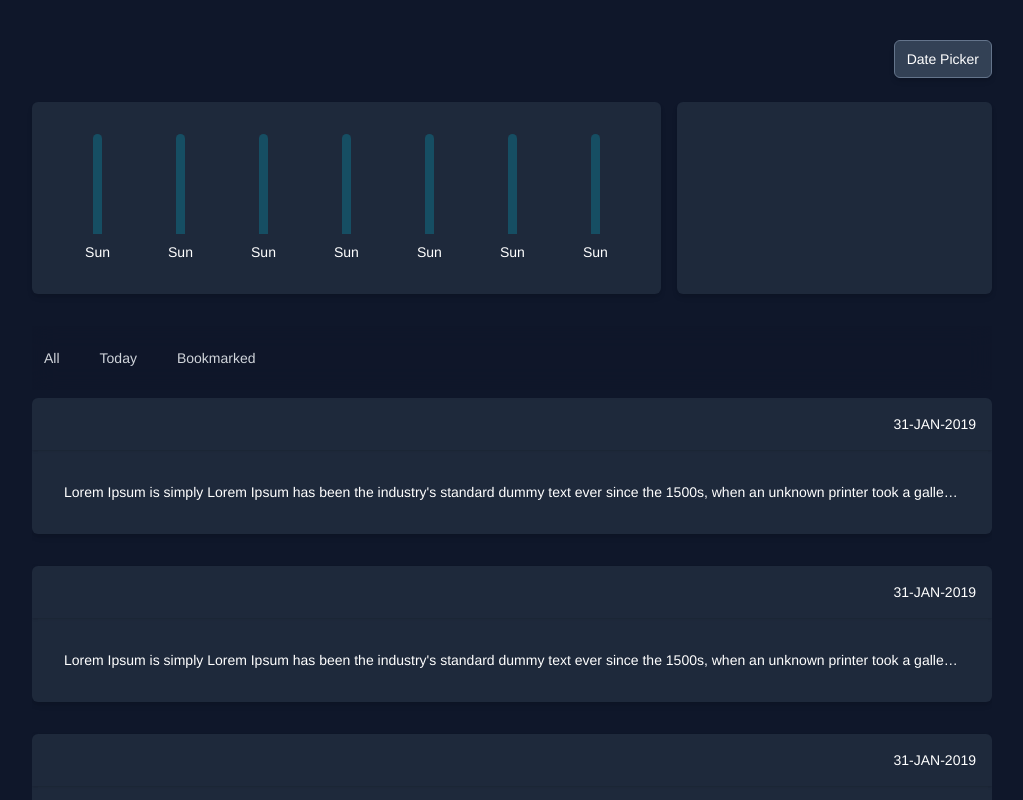
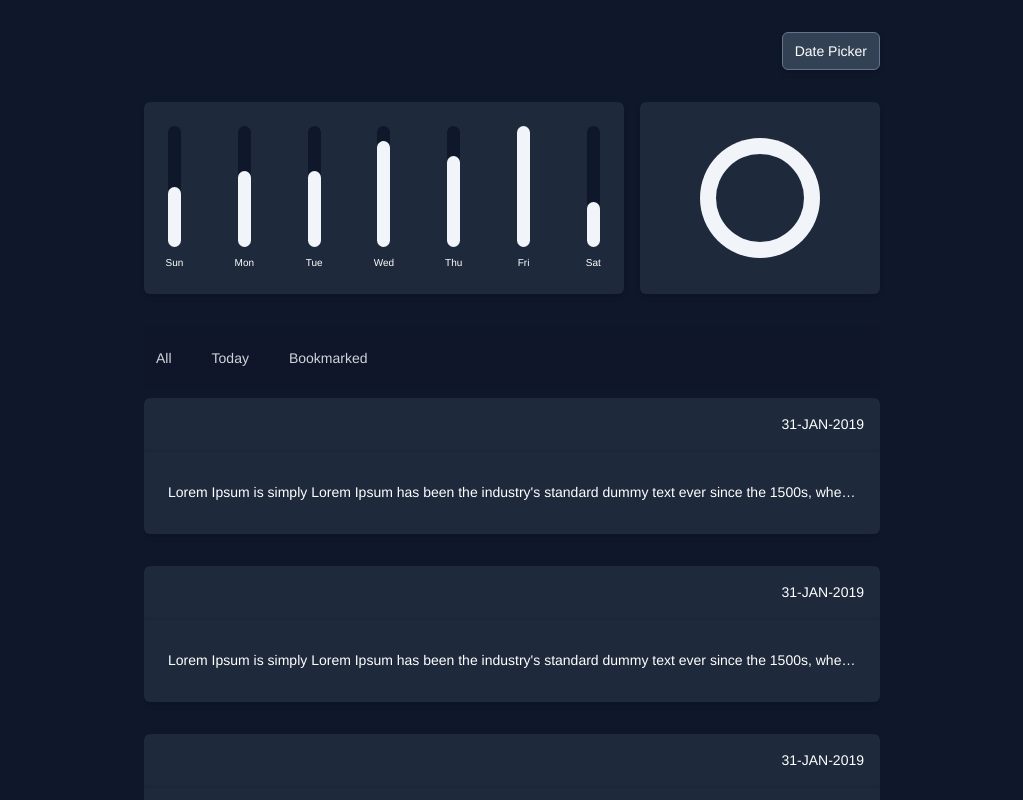
Before and after one commit to iamrhm/dream-catcher, a Vue app: page / in a window 1280 px wide. Shown: the top 800 px of the page, without its empty margins (128-1151 px from the left). Built offline with nearby package versions, Linux system fonts and the light colour scheme.

Commit message:
style updated

```diff
--- a/src/App.vue
+++ b/src/App.vue
@@ -1,12 +1,12 @@
 <template>
-  <div class="min-h-full bg-slate-900 p-4 text-white">
-    <div class="mx-auto max-w-5xl py-6 sm:px-6 lg:px-8">
-      <div class="flex flex-row mb-6 items-center justify-end">
+  <div class="min-h-full bg-slate-900 text-white">
+    <div class="mx-auto max-w-3xl p-4 pt-8">
+      <div class="flex flex-row mb-8 items-center justify-end">
         <button class="rounded-md px-3 py-2 text-sm shadow-md border border-slate-500 hover:border-slate-400 bg-slate-700">
           Date Picker
         </button>
       </div>
-      <div class="flex flex-row h-48 mb-8">
+      <div class="flex flex-row mb-8">
         <SleepAnalysisCard />
         <SleepTrackCard />
       </div>
--- a/src/components/bar/Bar.vue
+++ /dev/null
@@ -1,18 +0,0 @@
-<template>
-  <div class="flex flex-col items-center h-full">
-    <div class="w-6/12 md:w-4/12 h-full bg-cyan-900 rounded-t-lg"></div>
-    <div class="mt-2 text-sm">
-      S<span class="hidden md:inline">un</span>
-    </div>
-  </div>
-</template>
-
-<script>
-export default {
-  name: 'Bar',
-}
-</script>
-
-<!-- Add "scoped" attribute to limit CSS to this component only -->
-<style scoped>
-</style>
--- a/src/components/cards/DreamCard.vue
+++ b/src/components/cards/DreamCard.vue
@@ -7,7 +7,7 @@
         </div>
       </div>
     </div>
-    <div class="dream-display-content p-8">
+    <div class="dream-display-content py-8 px-6">
       <p class='text-left truncate text-sm font-medium'>
         Lorem Ipsum is simply Lorem Ipsum has been the industry's standard dummy text
         ever since the 1500s, when an unknown printer took a galley of type and scrambled
@@ -18,17 +18,6 @@
         but also the leap into electronic typesetting, remaining essentially unchanged. It was
       </p>
     </div>
-    <!-- <div class = 'dream-sentiments'>
-      <div class = 'happy-sentiment'>
-        😃
-      </div>
-      <div class = 'sad-sentiment'>
-        😭
-      </div>
-      <div class = 'angry-sentiment'>
-        😡
-      </div>
-    </div> -->
   </div>
 </template>
 
--- a/src/components/cards/SleepAnalysisCard.vue
+++ b/src/components/cards/SleepAnalysisCard.vue
@@ -1,24 +1,36 @@
 <template>
-  <div class="w-2/3 mr-4 bg-slate-800 rounded-md px-4 py-8 md:p-8 shadow-md h-full">
-    <div class="flex flex-row justify-around space-x-2 md:space-x-4 h-full">
-      <Bar />
-      <Bar />
-      <Bar />
-      <Bar />
-      <Bar />
-      <Bar />
-      <Bar />
+  <div class="w-2/3 mr-4 bg-slate-800 rounded-md px-6 py-6 shadow-md h-48">
+    <div class="flex flex-row justify-between h-full">
+      <VerticalBar
+        v-for="(item, index) in items"
+        :item="item"
+        :index="index"
+        :key="item.day"
+      />
     </div>
   </div>
 </template>
 
 <script>
-import Bar from '../bar/Bar.vue'
+import VerticalBar from '../graph/VerticalBar.vue'
 
 export default {
   name: 'SleepAnalysisCard',
   components: {
-    Bar
+    VerticalBar
+  },
+  data() {
+    return {
+      items: [
+        { day: 'Sun', hour: 4 },
+        { day: 'Mon', hour: 5 },
+        { day: 'Tue', hour: 5 },
+        { day: 'Wed', hour: 7 },
+        { day: 'Thu', hour: 6 },
+        { day: 'Fri', hour: 8 },
+        { day: 'Sat', hour: 3 },
+      ]
+    }
   }
 }
 </script>
--- a/src/components/cards/SleepTrackCard.vue
+++ b/src/components/cards/SleepTrackCard.vue
@@ -1,18 +1,17 @@
 <template>
-  <div class="w-1/3 bg-slate-800 rounded-md p-8 shadow-md">
-    <div class = 'dream-display-header'>
-
-    </div>
-    <div class="dream-display-content">
-
-    </div>
-
+  <div class="w-1/3 bg-slate-800 rounded-md p-4 shadow-md flex items-center justify-center h-48">
+    <DonutCircle />
   </div>
 </template>
 
 <script>
+import DonutCircle from '../graph/DonutCircle.vue';
+
 export default {
   name: 'SleepTrackCard',
+  components: {
+    DonutCircle,
+  }
 }
 </script>
 
--- /dev/null
+++ b/src/components/graph/DonutCircle.vue
@@ -0,0 +1,28 @@
+<template>
+  <div
+    class="bg-slate-100 rounded-full relative flex items-center justify-center p-2 md:p-4 circle"
+  >
+    <div class="w-full h-full bg-slate-800 rounded-full">
+    </div>
+  </div>
+</template>
+
+<script>
+export default {
+  name: 'DonutCircle',
+}
+</script>
+
+<!-- Add "scoped" attribute to limit CSS to this component only -->
+<style scoped>
+  .circle {
+    width: 84px;
+    height: 84px;
+  }
+  @media (min-width: 768px) {
+    .circle {
+      width: 120px;
+      height: 120px;
+    }
+  }
+</style>
--- /dev/null
+++ b/src/components/graph/VerticalBar.vue
@@ -0,0 +1,33 @@
+<template>
+  <div
+    class="flex flex-col items-center h-full bar"
+  >
+    <div class="w-full h-full bg-slate-900 rounded-lg relative">
+      <div
+        class="w-full h-1/2 bg-slate-100 rounded-lg absolute bottom-0 left-0"
+        :style="{height: (item.hour/8) * 100 + '%'}"
+      ></div>
+    </div>
+    <div class="mt-2 text-day">
+      {{item.day}}
+    </div>
+  </div>
+</template>
+
+<script>
+export default {
+  name: 'VerticalBar',
+  props: ['item'],
+}
+</script>
+
+<!-- Add "scoped" attribute to limit CSS to this component only -->
+<style scoped>
+  .bar {
+    width: 3%;
+    min-width: 4px;
+  }
+  .text-day {
+    font-size: 10px;
+  }
+</style>
```
